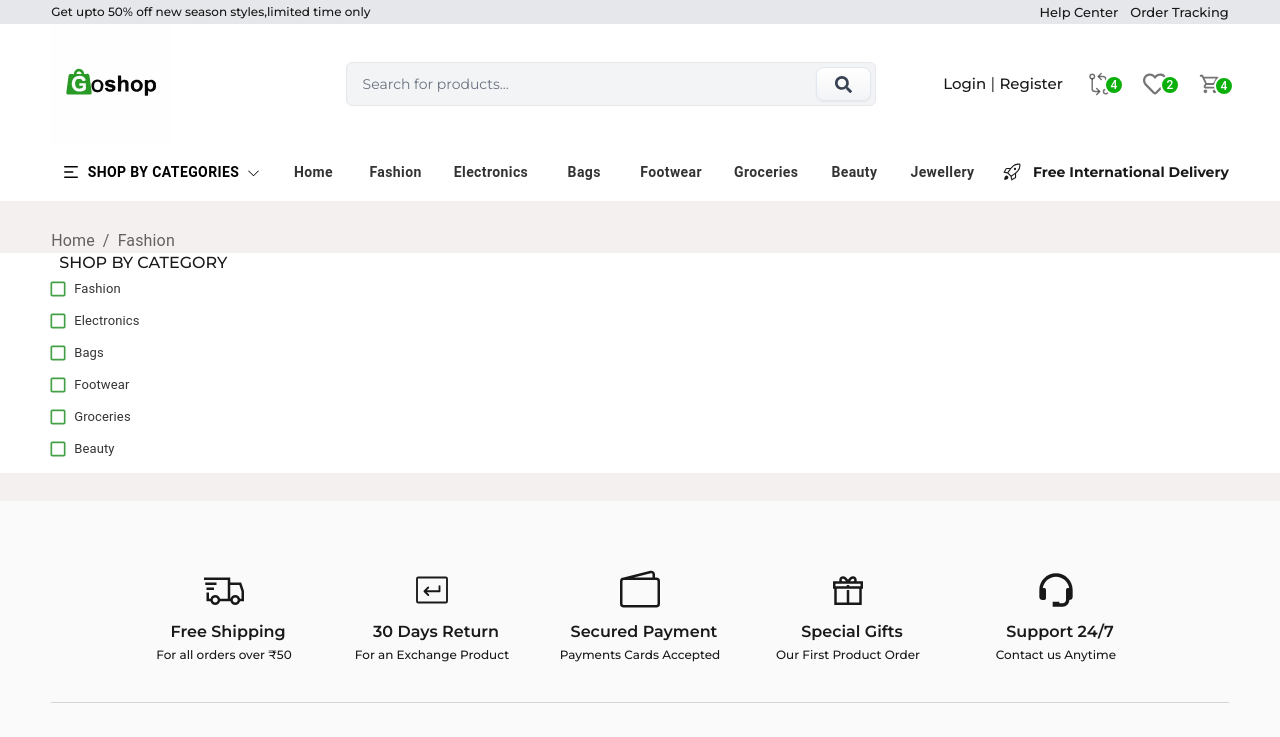
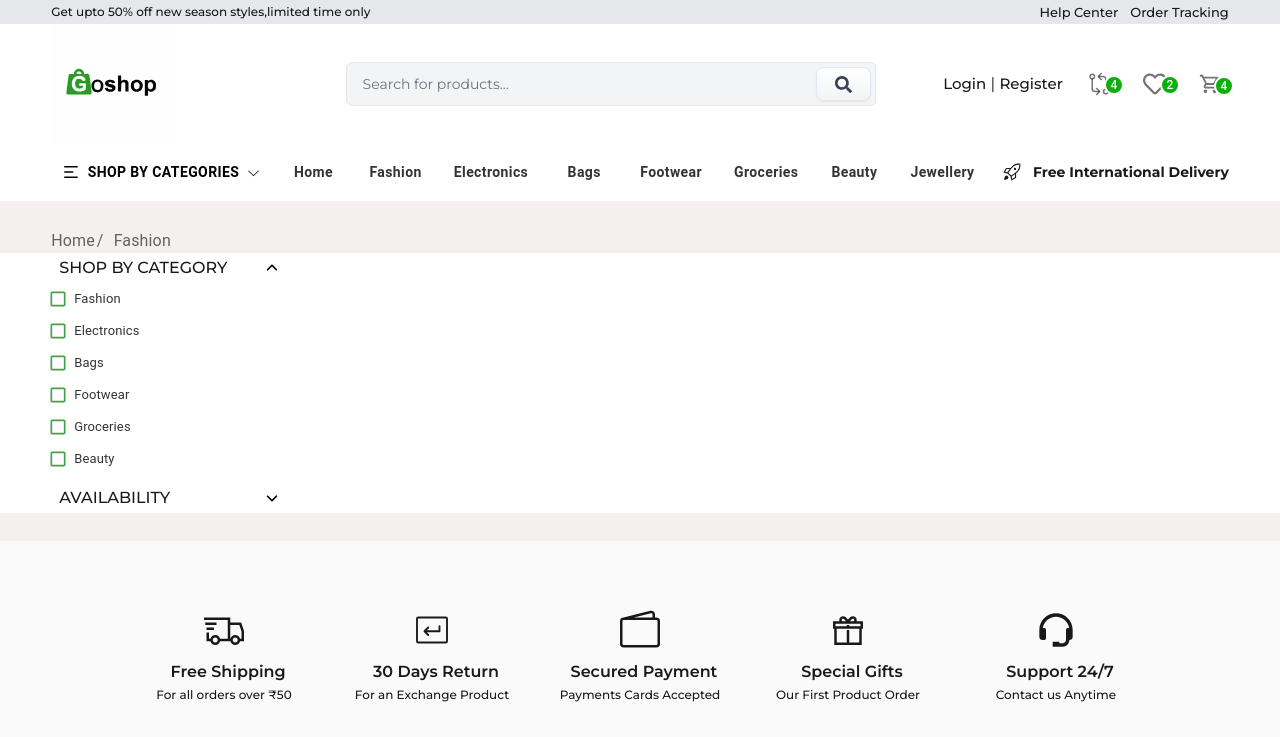
Before and after one commit to Hrishabh3829/E-Commerce, a React (Vite) app: page /productListing in a window 1280 px wide. Shown: the top 737 px of the page. Built offline with nearby package versions, Linux system fonts and the light colour scheme.

Commit message:
added filters

```diff
--- a/package.json
+++ b/package.json
@@ -16,6 +16,7 @@
     "@mui/styled-engine-sc": "^7.3.2",
     "@tailwindcss/vite": "^4.1.13",
     "react": "^19.1.1",
+    "react-collapse": "^5.1.1",
     "react-dom": "^19.1.1",
     "react-icons": "^5.5.0",
     "react-router-dom": "^7.9.2",
--- a/src/components/SideBar/index.jsx
+++ b/src/components/SideBar/index.jsx
@@ -1,13 +1,41 @@
 import FormControlLabel from "@mui/material/FormControlLabel";
 import Checkbox from "@mui/material/Checkbox";
 import { green } from "@mui/material/colors";
-import "../SideBar/style.css"
+import "../SideBar/style.css";
+import { Collapse } from "react-collapse";
+import Button from "@mui/material/Button";
+import { FaAngleDown } from "react-icons/fa6";
+import { useState } from "react";
 
 const Sidebar = () => {
+  // Allow only one filter open at a time via a single openKey
+  const [openKey, setOpenKey] = useState("category"); // 'category' | 'availability' | null
+  const isOpenCategoryFilter = openKey === "category";
+  const isOpenAvailabilityFilter = openKey === "availability";
+
   return (
     <aside className="sidebar py-5">
       <div className="box">
-        <h3>SHOP BY CATEGORY</h3>
+        <h3 className="w-full flex items-center">
+          SHOP BY CATEGORY
+          <Button
+            className="!w-[30px] !h-[30px] !min-w-[30px] !rounded-full !ml-auto !text-[#000]"
+            aria-expanded={isOpenCategoryFilter}
+            onClick={() =>
+              setOpenKey((prev) => (prev === "category" ? null : "category"))
+            }
+          >
+            <FaAngleDown
+              style={{
+                transform: isOpenCategoryFilter
+                  ? "rotate(180deg)"
+                  : "rotate(0deg)",
+                transition: "transform 0.2s ease",
+              }}
+            />
+          </Button>
+        </h3>
+        <Collapse isOpened={isOpenCategoryFilter}>
           <div className="scroll">
             <FormControlLabel
               control={
@@ -113,6 +141,137 @@ const Sidebar = () => {
               className="w-full"
             />
           </div>
+        </Collapse>
+      </div>
+      <div className="box">
+        <h3 className="w-full flex items-center">
+          AVAILABILITY
+          <Button
+            className="!w-[30px] !h-[30px] !min-w-[30px] !rounded-full !ml-auto !text-[#000]"
+            aria-expanded={isOpenAvailabilityFilter}
+            onClick={() =>
+              setOpenKey((prev) =>
+                prev === "availability" ? null : "availability"
+              )
+            }
+          >
+            <FaAngleDown
+              style={{
+                transform: isOpenAvailabilityFilter
+                  ? "rotate(180deg)"
+                  : "rotate(0deg)",
+                transition: "transform 0.2s ease",
+              }}
+            />
+          </Button>
+        </h3>
+        <Collapse isOpened={isOpenAvailabilityFilter}>
+          <div className="scroll">
+            <FormControlLabel
+              control={
+                <Checkbox
+                  size="small"
+                  sx={{
+                    color: green[600],
+                    "&.Mui-checked": { color: green[500] },
+                  }}
+                />
+              }
+              label="Fashion"
+            />
+            <FormControlLabel
+              control={
+                <Checkbox
+                  size="small"
+                  sx={{
+                    color: green[600],
+                    "&.Mui-checked": { color: green[500] },
+                  }}
+                />
+              }
+              label="Electronics"
+              className="w-full"
+            />
+            <FormControlLabel
+              control={
+                <Checkbox
+                  size="small"
+                  sx={{
+                    color: green[600],
+                    "&.Mui-checked": { color: green[500] },
+                  }}
+                />
+              }
+              label="Bags"
+              className="w-full"
+            />
+            <FormControlLabel
+              control={
+                <Checkbox
+                  size="small"
+                  sx={{
+                    color: green[600],
+                    "&.Mui-checked": { color: green[500] },
+                  }}
+                />
+              }
+              label="Footwear"
+              className="w-full"
+            />
+            <FormControlLabel
+              control={
+                <Checkbox
+                  size="small"
+                  sx={{
+                    color: green[600],
+                    "&.Mui-checked": { color: green[500] },
+                  }}
+                />
+              }
+              label="Groceries"
+              className="w-full"
+            />
+            <FormControlLabel
+              control={
+                <Checkbox
+                  size="small"
+                  sx={{
+                    color: green[600],
+                    "&.Mui-checked": { color: green[500] },
+                  }}
+                />
+              }
+              label="Beauty"
+              className="w-full"
+            />
+            <FormControlLabel
+              control={
+                <Checkbox
+                  size="small"
+                  sx={{
+                    color: green[600],
+                    "&.Mui-checked": { color: green[500] },
+                  }}
+                />
+              }
+              label="Wellness"
+              className="w-full"
+            />
+            <FormControlLabel
+              control={
+                <Checkbox
+                  size="small"
+                  sx={{
+                    color: green[600],
+                    "&.Mui-checked": { color: green[500] },
+                  }}
+                />
+              }
+              label="Jwellery"
+              className="w-full"
+            />
+          </div>
+        </Collapse>
       </div>
     </aside>
   );
--- a/src/components/SideBar/style.css
+++ b/src/components/SideBar/style.css
@@ -16,3 +16,31 @@
 .sidebar .scroll::-webkit-scrollbar-thumb {
   background: #ccc !important;
 }
+
+/* Smooth open/close animation for react-collapse */
+.ReactCollapse--collapse {
+  transition: height 500ms ease;
+  overflow: hidden; /* ensure content is clipped while animating */
+}
+
+/* Sidebar heading: keep items parallel (text + chevron) with a tiny gap */
+.sidebar .box h3 {
+  display: flex;
+  align-items: center;
+  justify-content: space-between;
+  column-gap: 8px; /* little gap between title and icon */
+}
+
+.sidebar .box h3 button {
+  min-width: auto;
+  padding: 4px; /* compact icon button */
+  line-height: 1;
+}
+
+/* Breadcrumb small horizontal gap around the separator */
+.MuiBreadcrumbs-separator {
+  margin: 0 6px;
+}
+.MuiBreadcrumbs-ol > li + li {
+  margin-left: 2px;
+}
--- a/src/pages/Home/ProductListing/index.jsx
+++ b/src/pages/Home/ProductListing/index.jsx
@@ -1,4 +1,3 @@
-
 import Breadcrumbs from "@mui/material/Breadcrumbs";
 import Link from "@mui/material/Link";
 import Sidebar from "../../../components/SideBar";
```
Also changed, not shown: 1 other file (tests, documents, lock files or other folders). Lines whose indentation alone changed are shown as unchanged.
